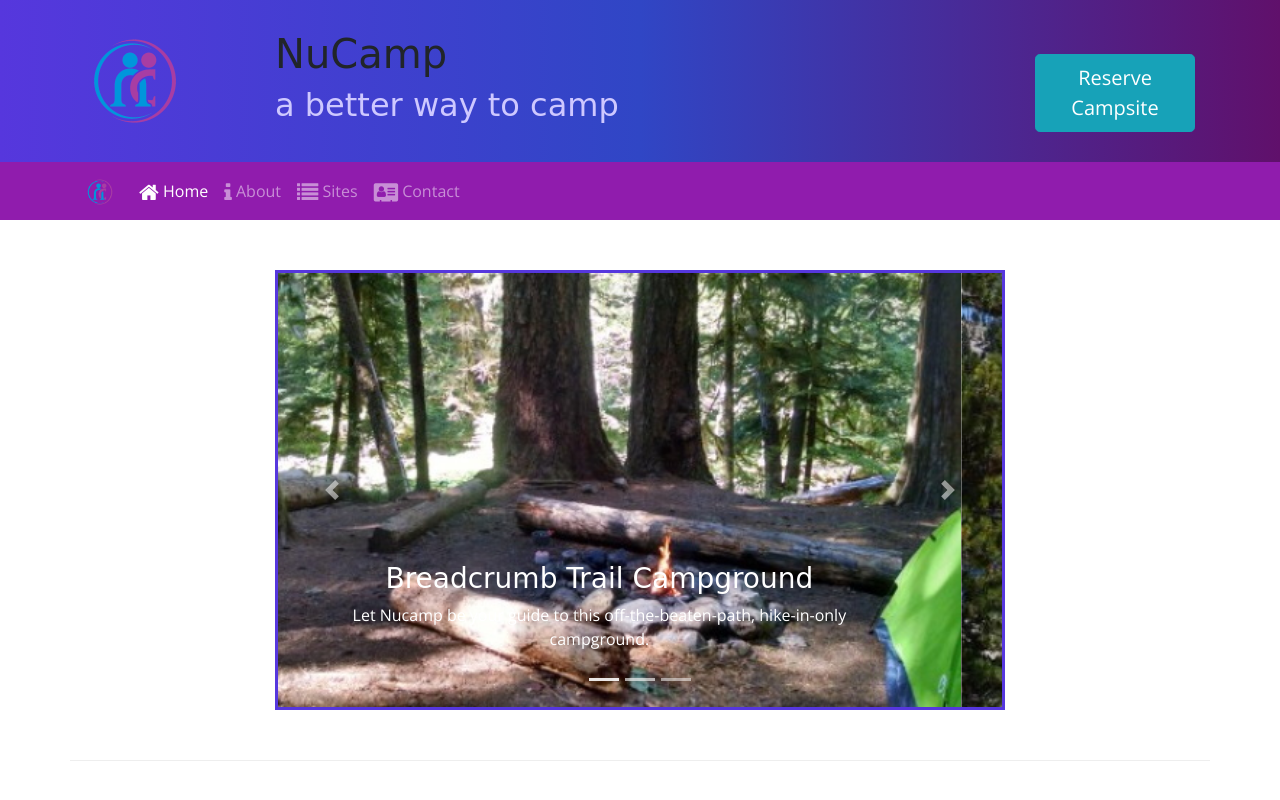
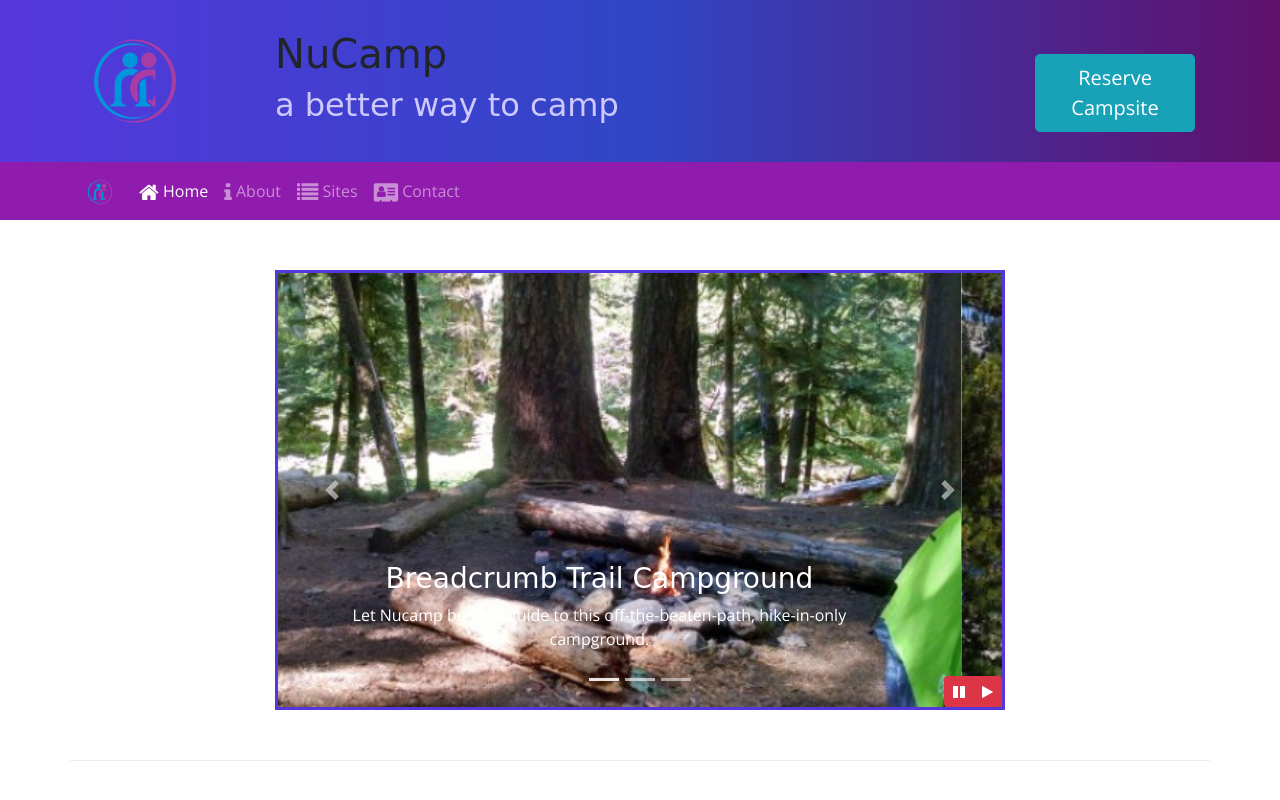
Before and after one commit to thiyaguj19-mt/nucampsite, a website: page index.html in a window 1280 px wide. Shown: the top 800 px of the page. Drawn offline with nearby package versions, Linux system fonts and the light colour scheme.

Commit message:
added play and pause btn in carousel

```diff
--- a/css/styles.css
+++ b/css/styles.css
@@ -50,3 +50,10 @@ header h2 {
 .carousel {
     border: solid #5637DD;
 }
+
+#carouselButton {
+    position: absolute;
+    right: 0;
+    bottom: 0;
+    z-index: 100;
+}
--- a/index.html
+++ b/index.html
@@ -96,6 +96,14 @@
                         <span class="carousel-control-next-icon"></span>
                         <span class="sr-only">Next</span>
                     </a>
+                    <div class="btn-group" id="carouselButton">
+                        <div class="btn btn-danger btn-sm" id="carouselPause">
+                            <i class="fa fa-pause"></i>
+                        </div>
+                        <div class="btn btn-danger btn-sm" id="carouselPlay">
+                            <i class="fa fa-play"></i>
+                        </div>
+                    </div>
                 </div>
             </div>
         </div>
@@ -215,8 +223,17 @@
     <script src="node_modules/bootstrap/dist/js/bootstrap.min.js"></script>
 
     <script>
+
         $(function () {
-            $('[data-toggle="tooltip"]').tooltip()
+            $(".carousel").carousel( {internal: 200});
+            $("#carouselPause").click(function() {
+                console.log("paused");
+                $(".carousel").carousel("pause");
+            });
+            $("#carouselPlay").click(function() {
+                console.log("resume");
+                $(".carousel").carousel("cycle");
+            });
         })
     </script>
 
```
